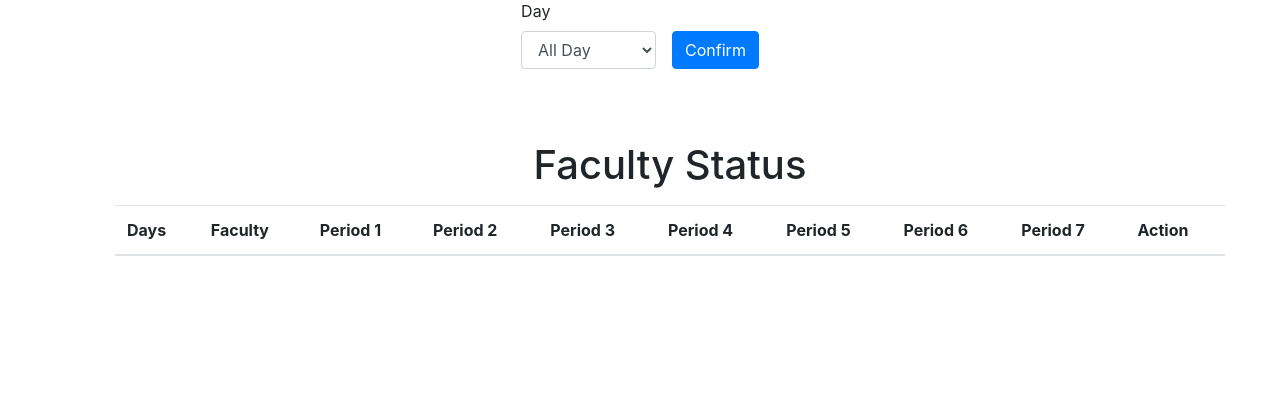
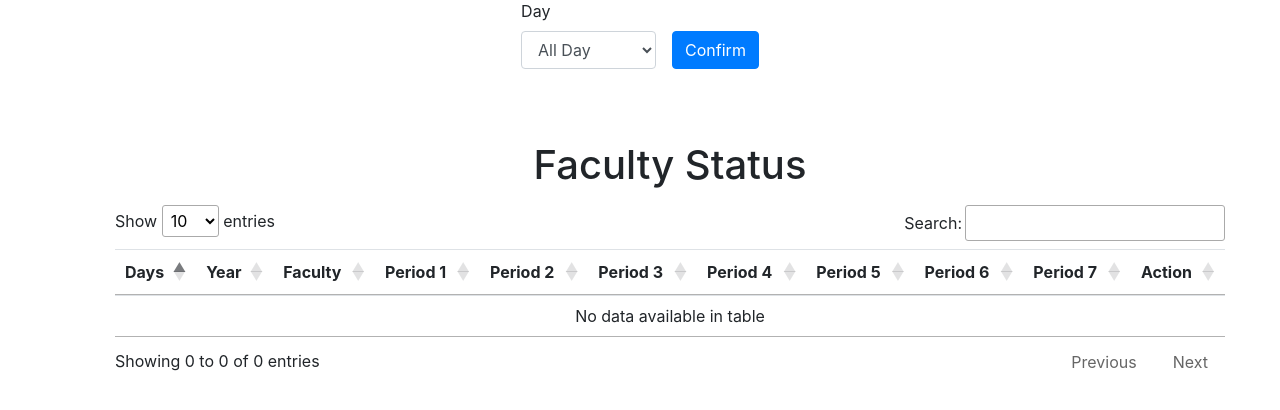
Before and after one commit to Codersfreedom/project, a PHP site: page /admin.php in a window 1280 px wide. Shown: the part 217-627 px from the top of the page. Run offline with PHP 8.4, Linux system fonts and the light colour scheme; the visitor is signed in with stand-in values (Sample User, id 1); lists and menus that the app fills with data are empty; some libraries are stand-ins or nearby versions.

Commit message:
modified admin page

```diff
--- a/admin.php
+++ b/admin.php
@@ -16,7 +16,7 @@
 <body>
     <?php
     include 'partials/_header.php';
-if(!isset($_SESSION['logedin'])){
+    if (!isset($_SESSION['logedin'])) {
         header("location: index.php");
     }
     include 'partials/_nav.php';
@@ -24,7 +24,7 @@ include 'partials/_nav.php';
     ?>
 
 
-    <!-- Modal ends here -->
+
 
 
     <h2 class="text-center py-3">Check availability</h2>
@@ -63,6 +63,7 @@ include 'partials/_nav.php';
                 <tr>
 
                     <th scope="col">Days</th>
+                    <th scope="col">Year</th>
                     <th scope="col">Faculty</th>
                     <th scope="col">Period 1</th>
                     <th scope="col">Period 2</th>
@@ -80,15 +81,14 @@ include 'partials/_nav.php';
     <?php
     require 'partials/dbconnect.php';
 
-    function Show_status( $day)
+    function Show_status($day)
     {
         require 'partials/dbconnect.php';
 
-        if ( $day == 'All Day') {
-            $sql = "SELECT faculty.name, status.* from `faculty` left JOIN status on faculty.fac_id = status.fac_id";
-        }
-        else{
-            $sql = "SELECT faculty.name, status.* from `faculty` left JOIN status on faculty.fac_id = status.fac_id WHERE  `day`='$day'";
+        if ($day == 'All Day') {
+            $sql = "SELECT faculty.name, status.* from `faculty` left JOIN status on faculty.fac_id = status.fac_id order by `year` and `day` ASC";
+        } else {
+            $sql = "SELECT faculty.name, status.* from `faculty` left JOIN status on faculty.fac_id = status.fac_id WHERE  `day`='$day' order by `year` and `day` ASC";
         }
 
         $result = mysqli_query($conn, $sql);
@@ -120,6 +120,7 @@ include 'partials/_nav.php';
             echo " >Friday</option>
 
             </select></th>
+            <td>" . $row['year'] . "</td>
         <td>" . $row['name'] . "</td>
 
         <td><select class=\"form-select\" name='slot1'>
@@ -205,8 +206,7 @@ include 'partials/_nav.php';
             $dropdown_day = $_POST['dropday'];
 
             Show_status($dropdown_day);
-        }
-        else{
+        } else {
             $dropdown_day = 'All Day';
 
         }
@@ -228,7 +228,7 @@ include 'partials/_nav.php';
             // echo $day;
 
             //update query fuction
-            Update_Status($slot1,$slot2,$slot3,$slot4,$slot5,$slot6,$slot7,$day,$year,$fac_id);
+            Update_Status($slot1, $slot2, $slot3, $slot4, $slot5, $slot6, $slot7, $day, $year, $fac_id);
             Show_status($dropdown_day);
 
 
@@ -261,47 +261,45 @@ include 'partials/_nav.php';
             $new_slot2 = 1;
         }
 
-        if($slot3 ==1){
-            $new_slot3=0;
-        }
-        else{
+        if ($slot3 == 1) {
+            $new_slot3 = 0;
+        } else {
             $new_slot3 = 1;
         }
 
-        if($slot4==1){
+        if ($slot4 == 1) {
             $new_slot4 = 0;
-        }else{
-            $new_slot4=1;
+        } else {
+            $new_slot4 = 1;
         }
 
-        if($slot5==1){
-            $new_slot5=0;
+        if ($slot5 == 1) {
+            $new_slot5 = 0;
+        } else {
+            $new_slot5 = 1;
         }
-        else{
-            $new_slot5=1;
-        }
-        if($slot6==1){
-            $new_slot6 =0;
-        }else{
-            $new_slot6=1;
+        if ($slot6 == 1) {
+            $new_slot6 = 0;
+        } else {
+            $new_slot6 = 1;
         }
 
-        if($slot7==1){
-            $new_slot7=0;
-        }else{
-            $new_slot7=1;
+        if ($slot7 == 1) {
+            $new_slot7 = 0;
+        } else {
+            $new_slot7 = 1;
         }
 
 
         $sql2 = "UPDATE `status` SET `slot1`=$new_slot1,`slot2`=$new_slot2,`slot3`=$new_slot3,`slot4`=$new_slot4,`slot5`=$new_slot5,`slot6`=$new_slot6,`slot7`=$new_slot7 WHERE `day`='$day' and `fac_id`='$fac_id' and `year`=$other_year";
-        $result = mysqli_query($conn,$sql2);
+        $result = mysqli_query($conn, $sql2);
     }
     ?>
 
 
 </body>
 
-<!-- Optional JavaScript -->
+
 <!-- jQuery first, then Popper.js, then Bootstrap JS -->
 <script src="https://code.jquery.com/jquery-3.2.1.slim.min.js"
     integrity="sha384-KJ3o2DKtIkvYIK3UENzmM7KCkRr/rE9/Qpg6aAZGJwFDMVNA/GpGFF93hXpG5KkN"
@@ -316,12 +314,12 @@ include 'partials/_nav.php';
 <script src="//cdn.datatables.net/1.13.6/js/jquery.dataTables.min.js"></script>
 
 
-<!-- Initializint Data tables -->
+<!-- Initialize Data tables -->
 <script>
 
     $(document).ready(function () {
         $('#myTable').DataTable();
-        order[];
+        //order[];
     });
 </script>
 
```
Lines whose indentation alone changed are shown as unchanged.
